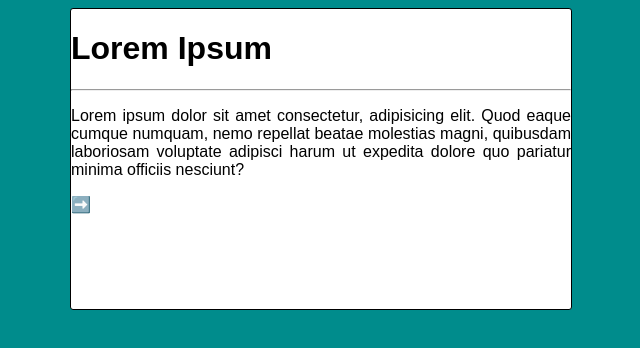
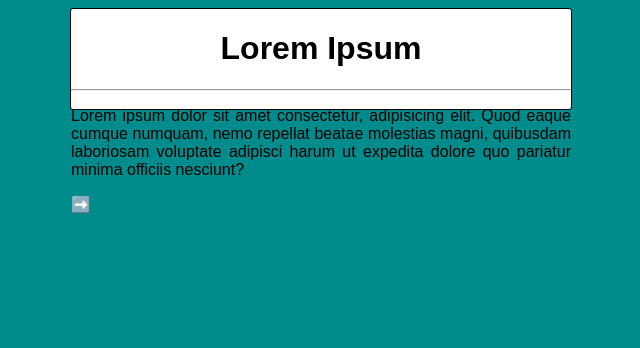
Before and after one commit to angelofran/Testing-GithubPages, a plain HTML site: page src/pages/index.html in a window 1280 px wide. Shown: the whole page, without its empty margins (319-959 px from the left). Drawn offline with Linux system fonts and the light colour scheme.

Commit message:
Branch Design v1.5

```diff
--- a/src/assets/css/style.css
+++ b/src/assets/css/style.css
@@ -7,7 +7,7 @@ body {
 main {
     margin: auto;
     width: 500px;
-    height: 300px;
+    height: 100px;
     border: 1px solid #000;
     background-color: #fff;
     border-radius: 3px;
@@ -15,6 +15,7 @@ main {
 
 h1 {
     color: #000;
+    text-align: center;
 }
 
 p {
@@ -26,4 +27,5 @@ p {
 a {
     text-decoration: none;
     margin: auto;
+    text-align: center;
 }
```
